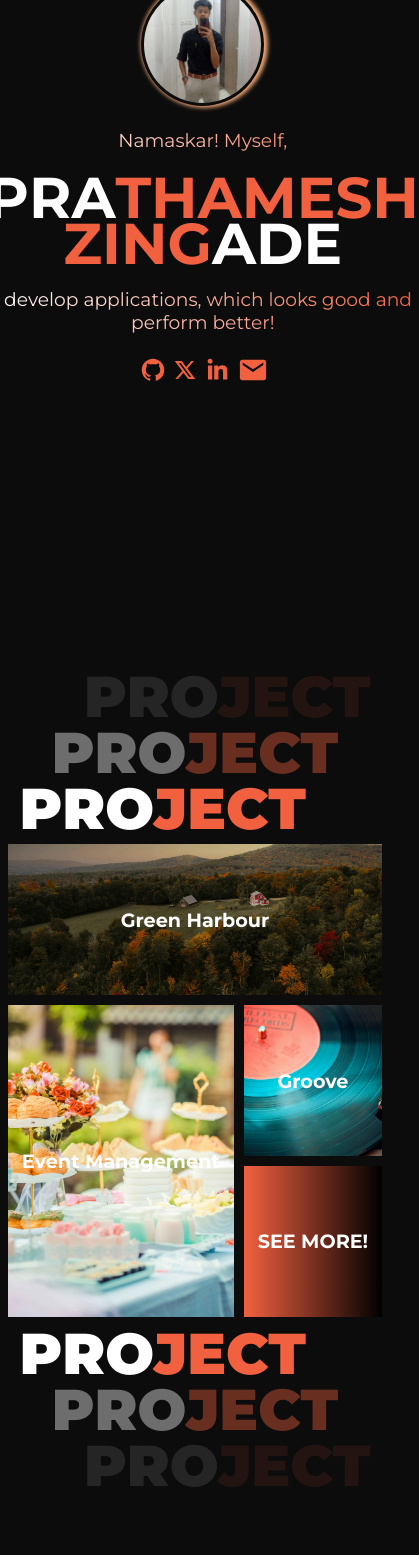
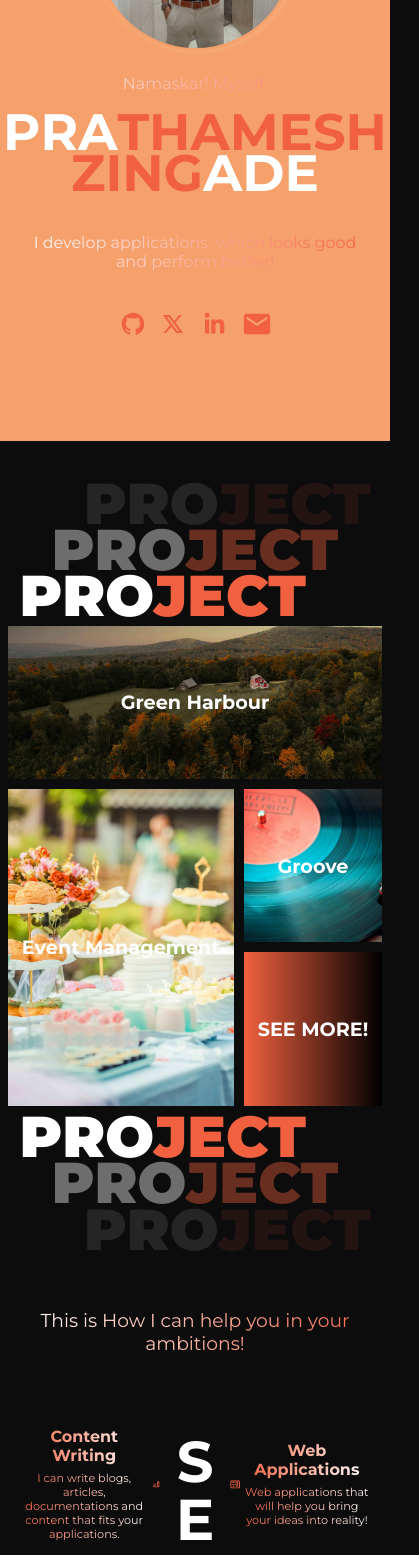
Before and after one commit to ZingadePrathamesh/PrathameshZingade, a React (Vite) app: page / in a window 390 px wide. Shown: the part 240-1795 px from the top of the page, 419 px wide, since content can reach past the window. Built offline with nearby package versions, Linux system fonts and the light colour scheme.

Commit message:
adjusting the ui according to the phone screens

```diff
--- a/src/App.jsx
+++ b/src/App.jsx
@@ -1,4 +1,3 @@
-import '../src/App.css';
 import Navbar from './components/Navbar';
 import Profile from './components/Profile';
 import Project from './components/Project';
@@ -10,7 +9,7 @@ import StillHere from './components/StillHere';
 function App() {
 
   return (
-    <div>
+    <>
       <Navbar/>
       <Profile/>
       <Project/>
@@ -18,7 +17,7 @@ function App() {
       <Skills/>
       <Statistics/>
       <StillHere/>
-    </div>
+    </>
 
   )
 }
--- a/src/components/Services.jsx
+++ b/src/components/Services.jsx
@@ -120,11 +120,13 @@ export default function Services(){
                             for (let i = 3; i < servicesData.length; i++) {
                                 elements.push(
                                     <div className='service-r' key={i} style={{flexDirection:flexDirection}}>
-                                        {React.createElement(servicesData[i].icon, { className: 'service-r-icon', alt: servicesData[i].subheading })}
-                                        <div className='service-r-text'>
-                                            <h1 className='montserrat-bold service-r-head'>{servicesData[i].heading}</h1>
-                                            <h2 className='montserrat-regular service-r-subhead'>{servicesData[i].subheading}</h2>
-                                        </div>
+                                        <>
+                                            {React.createElement(servicesData[i].icon, { className: 'service-r-icon', alt: servicesData[i].subheading })}
+                                            <div className='service-r-text'>
+                                                <h1 className='montserrat-bold service-r-head'>{servicesData[i].heading}</h1>
+                                                <h2 className='montserrat-regular service-r-subhead'>{servicesData[i].subheading}</h2>
+                                            </div>
+                                        </>
                                     </div>
                                 );
                             }
--- a/src/index.css
+++ b/src/index.css
@@ -12,7 +12,7 @@ body{
 
 .root{
   width: 100%;
-  padding: 0;
+  padding: 0 8px;
   margin: 0;
   height: 100%;
 }
--- a/src/styles/profile.css
+++ b/src/styles/profile.css
@@ -2,10 +2,11 @@
 .profile-div{
     display: flex;
     width: 100%;
-    height: 100vh;
+    height: fit-content;
     justify-content: center;
     align-items: center;
-    padding: 2%;
+    padding: 10% 0%;
+    background-color: #F6A16B;
 }
 
 .profile-img{
@@ -106,9 +107,10 @@ br{
         flex-direction: column;
         align-items: center;
         justify-content: center;
+        padding: 20% 0%;
     }
     .profile-img{
-        width: 30vw;
+        width: 50vw;
     }
 
     .textual{
@@ -119,22 +121,24 @@ br{
     }
     .namaskar{
         display: flex;
+        font-size: 100%;
         justify-content: center;
         align-items: center;
     }
     .name{
         margin: 5% 0;
         align-items: center;
-        font-size: 360%;
+        font-size: 320%;
     }
     .subtitle{
-        margin: 5% 0;
+        margin: 10% 5%;
+        font-size: 100%;
         text-align: center;
     }
     .social-media-icons{
         display: flex;
         margin: auto;
-        width: 30%;
+        width: 40%;
         align-items: center;
         justify-content: space-between;
     }
--- a/src/styles/project.css
+++ b/src/styles/project.css
@@ -146,12 +146,14 @@
         flex-direction: column;
         align-items: center;
         justify-content: center;
+        height: fit-content;
     }
 
     .project-left, .project-right{
         flex-direction: column;
         width: 100%;
         height: 20%;
+        flex-grow: 1;
     }
     .project-first, .project-second, .project-third{
         flex-direction: row;
@@ -159,9 +161,16 @@
     }
 
     .project-middle{
+        display: flex;
+        justify-content: center;
+        align-items: center;
         width: 96%;
-        height: 56%;
+        padding: 0% 2%;
         margin: 2% 2%;
+    }
+
+    .grid-container{
+        height: 30rem ;
     }
 
     .project1, .project2, .project3, .project4{
--- a/src/styles/services.css
+++ b/src/styles/services.css
@@ -72,6 +72,15 @@
     margin: 7% 0;
 }
 
+.service-element{
+    display: flex;
+    flex-direction: row;
+    height: 100%;
+    width: 100%;
+    align-items: center;
+    justify-content: center;
+}
+
 .service-l-text{
     display: flex;
     flex-direction: column;
@@ -131,19 +140,40 @@
 
 
 @media only screen and (max-width: 768px) {
-
+    .services{
+        width: 100%;
+    }
+    .service-head{
+        text-align: center;
+    }
+    .service-l, .service-r{
+        height: 10rem;
+        display: flex;
+        flex-direction: column;
+        justify-content: center;
+        align-items: center;
+    }
+    .service-element{
+        display: flex;
+        flex-direction: column;
+        align-items: center;
+        justify-content: center;
+    }
     .service-r-text, .service-l-text{
+        display: flex;
         align-items: center;
         justify-content: center;
     }
     .service-r-head, .service-l-head{
         font-size: 100%;
+        margin-bottom: 5%;
+        text-align: center;
     }
     .service-r-subhead, .service-l-subhead{
         font-size: 70%;
         text-align: center;
     }
     .service-l-icon, .service-r-icon{
-        font-size: 160%;
+        font-size: 180%;
     }
 }
--- a/src/styles/skills.css
+++ b/src/styles/skills.css
@@ -4,8 +4,8 @@
     align-items: center;
     justify-content: center;
     width: 100%;
-    height: 100vh;
-    margin: 10% 0;
+    height: fit-content;
+    margin: 20% 0;
 }
 .skills-subtitle{
     font-size: 100%;
```
Also changed, not shown: src/App.css (deleted).
